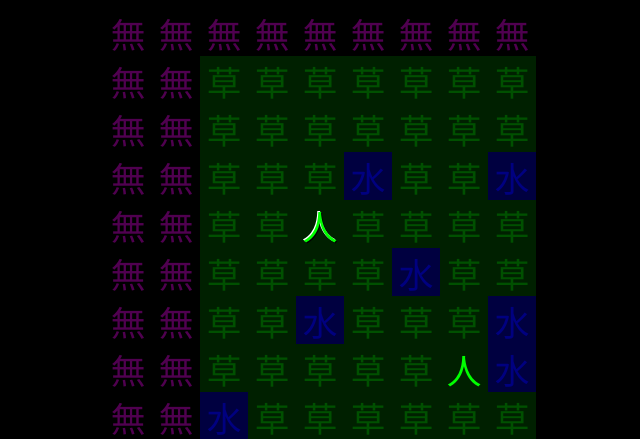
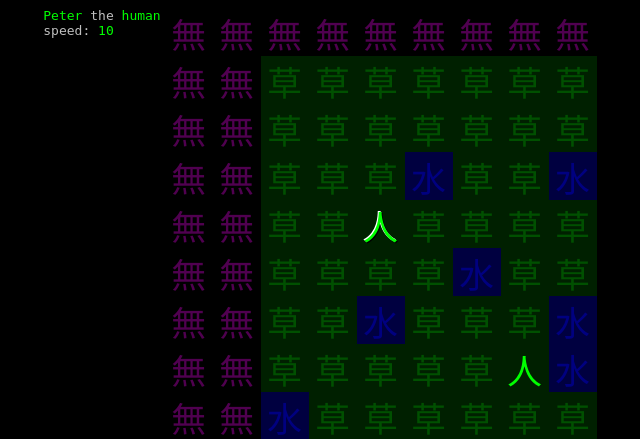
Before and after one commit to pdeblanc/dark-wizard-kiyoshi, a PHP site: page / in a window 1280 px wide. Shown: the top 439 px of the page, without its empty margins (320-960 px from the left). Run offline with PHP 8.4, Linux system fonts and the light colour scheme.

Commit message:
Add sidebar showing stats.

```diff
--- a/index.html
+++ b/index.html
@@ -6,6 +6,11 @@
         <link href="style.css" rel="stylesheet" type="text/css" />
     </head>
     <body>
+        <div id="profile">
+            <div><span id="name"></span> the <span id="title"></span></div>
+            <div id="stats">
+            </div>
+        </div>
         <div id="container">
         </div>
         <script type="text/javascript">
--- a/kiyoshi.js
+++ b/kiyoshi.js
@@ -184,6 +184,22 @@ function Coordinate(attributes) {
 
 function Viewport(attributes) {
     this.being = attributes.being
+    document.getElementById('name').textContent = 'Peter'
+    document.getElementById('title').textContent = this.being.species.name;
+    document.getElementById('title').className = this.being.species.name;
+    var stats_div = document.getElementById('stats')
+    for (var i = 0; i < STATS.length; i++) {
+        var stat_div = document.createElement('div')
+        var stat_label = document.createElement('span')
+        stat_label.textContent = STATS[i] + ': '
+        var stat_value = document.createElement('span')
+        stat_value.className = 'stat-value'
+        stat_value.id = STATS[i]
+        stat_value.textContent = this.being[STATS[i]]
+        stat_div.appendChild(stat_label)
+        stat_div.appendChild(stat_value)
+        stats_div.appendChild(stat_div)
+    }
     this.container = attributes.container
     this.being.span.className += ' player'
     this.left = -4
--- a/style.css
+++ b/style.css
@@ -3,8 +3,24 @@ body {
     text-align: center;
 }
 
+#profile {
+    vertical-align: top;
+    text-align: left;
+    display: inline-block;
+    color: silver;
+    font-family: monospace;
+}
+
 #container {
     display: inline-block;
+}
+
+#name {
+    color: lime;
+}
+
+.stat-value {
+    color: lime;
 }
 
 .row {
```
